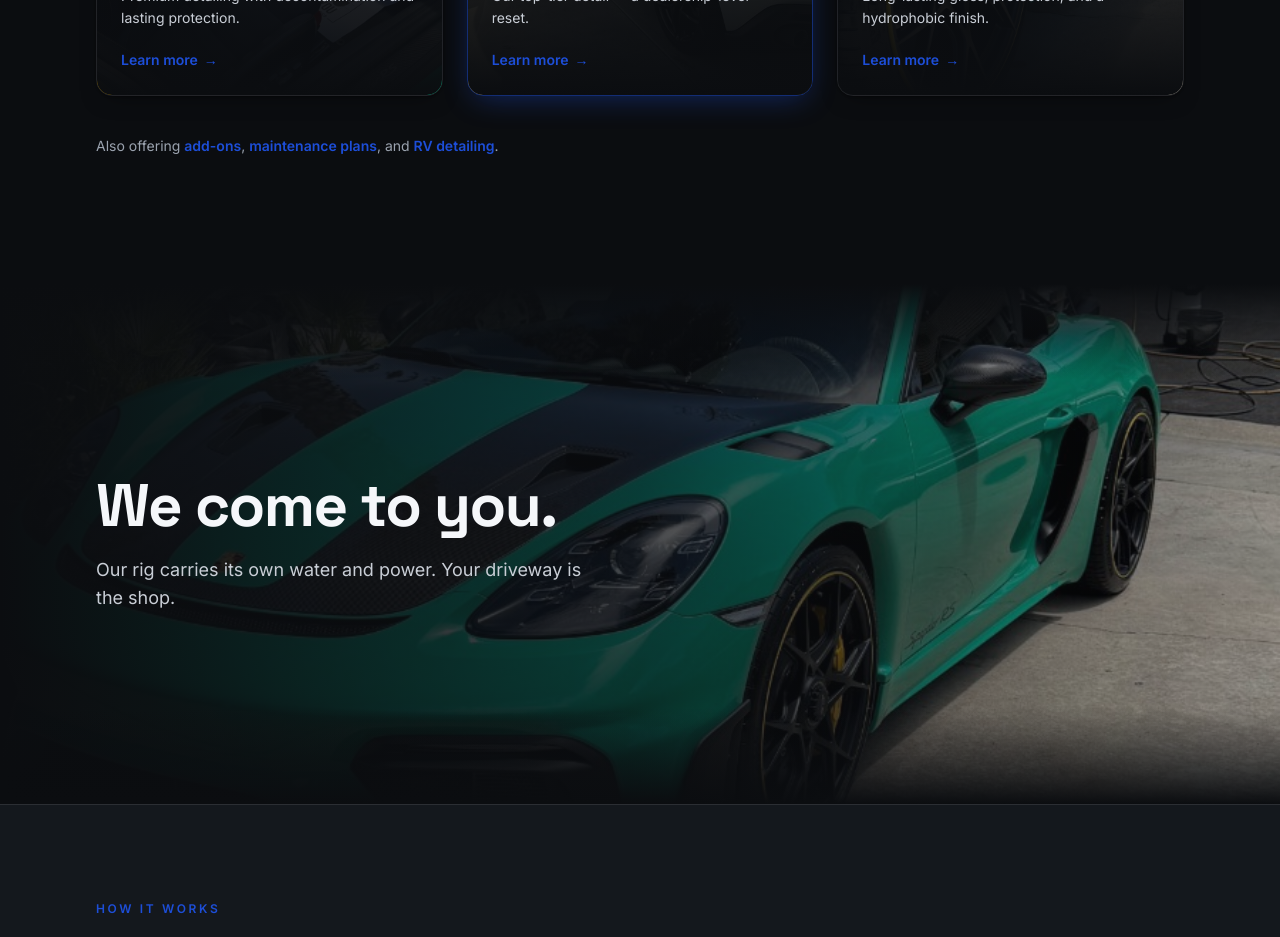
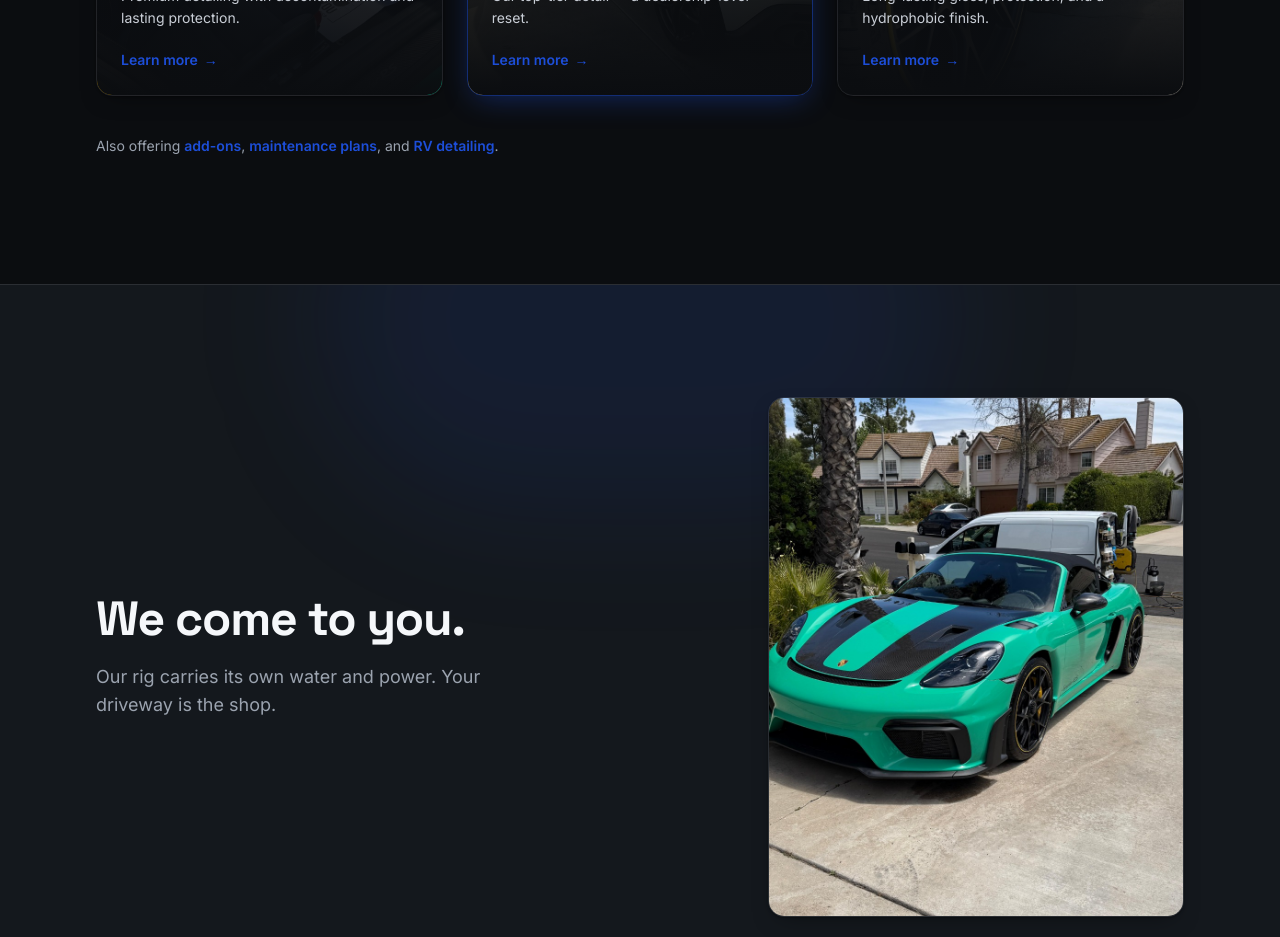
Before and after one commit to Contractor-burnlist/royalrinse, a Next.js app: page / in a window 1280 px wide. Shown: the part 1860-2797 px from the top of the page. Built offline with nearby package versions, Linux system fonts and the light colour scheme.

Commit message:
Fix stretched/blurry images (aspect ratio + no upscaling)

```diff
--- a/app/packages/page.tsx
+++ b/app/packages/page.tsx
@@ -87,8 +87,10 @@ export default function PackagesPage() {
                       alt=""
                       fill
                       loading="lazy"
-                      sizes="50vw"
-                      className="object-cover"
+                      quality={85}
+                      // Half of the max-w-container card, not half the viewport.
+                      sizes="(max-width: 1024px) 0px, 560px"
+                      className="object-cover object-center"
                     />
                     <div className="absolute inset-0 bg-gradient-to-r from-surface via-surface/85 to-surface/40" />
                   </div>
--- a/app/page.tsx
+++ b/app/page.tsx
@@ -303,7 +303,13 @@ function Gallery() {
         </Link>
       </div>
 
-      <LightboxGrid images={homeGalleryShots} className="mt-12 grid gap-4 sm:grid-cols-2 lg:grid-cols-3" />
+      {/* Masonry, not a forced 4:3 crop — the sources are portrait and a
+          landscape tile threw away ~58% of every frame. */}
+      <LightboxGrid
+        images={homeGalleryShots}
+        variant="masonry"
+        className="mt-14 columns-2 gap-4 lg:columns-3"
+      />
     </Section>
   );
 }
@@ -380,6 +386,7 @@ export default function Home() {
         image={bandImages.showroom}
         headline="Showroom finish, every time."
         sub="The finish is in the parts most people skip — every vent, seam, and panel."
+        reverse
       />
 
       <ServiceAreaTeaser />
--- a/components/HeroCarousel.tsx
+++ b/components/HeroCarousel.tsx
@@ -7,12 +7,17 @@ import { featureVehicles, type GalleryImage } from "@/lib/gallery";
 const AUTO_ADVANCE_MS = 5000;
 
 /**
- * Strongest exterior shots across every feature vehicle. If that somehow yields
- * a single image, fall back to exterior + interior so the carousel always has
- * something to rotate through.
+ * The hero is the most-upscaled surface on the site, so it uses only the
+ * highest-resolution sources. The 576px-wide shots would need a 5x upscale
+ * here; the 900px ones need 3.2x. Still short of sharp — the sources are too
+ * small for full-bleed (see lib/gallery.ts) — but materially better.
  */
+const MIN_HERO_WIDTH = 900;
+
 function buildSlides(): GalleryImage[] {
   const exteriors = featureVehicles.flatMap((vehicle) => vehicle.exterior);
+  const highRes = exteriors.filter((image) => image.width >= MIN_HERO_WIDTH);
+  if (highRes.length > 1) return highRes;
   if (exteriors.length > 1) return exteriors;
 
   return featureVehicles.flatMap((vehicle) => [
@@ -79,7 +84,11 @@ export function HeroCarousel({ children }: { children: ReactNode }) {
             alt={slide.alt}
             fill
             priority={index === 0}
+            quality={90}
             sizes="100vw"
+            // Portrait source in a landscape frame: anchor the crop on the car
+            // (upper-middle) instead of the dead centre of the photo.
+            style={{ objectPosition: "50% 40%" }}
             className={`object-cover ${
               index === current && !reducedMotion ? "motion-safe:animate-kenburns" : ""
             }`}
--- a/components/Lightbox.tsx
+++ b/components/Lightbox.tsx
@@ -87,6 +87,8 @@ export function LightboxGrid({
               onClick={() => open(index)}
               className={`${tileClasses} mb-4 break-inside-avoid`}
             >
+              {/* width/height are the real file dimensions, so the tile keeps
+                  the photo's native ratio — no crop, no squish. */}
               <Image
                 src={image.src}
                 alt={image.alt}
@@ -94,6 +96,7 @@ export function LightboxGrid({
                 height={image.height}
                 loading={index < eagerCount ? "eager" : "lazy"}
                 priority={index < eagerCount}
+                quality={90}
                 sizes="(max-width: 640px) 50vw, (max-width: 1024px) 33vw, 25vw"
                 className="h-auto w-full transition-transform duration-500 group-hover:scale-105"
               />
@@ -179,11 +182,13 @@ export function LightboxGrid({
             onClick={(event) => event.stopPropagation()}
             className="relative h-[88vh] w-full max-w-6xl animate-[fadeIn_320ms_ease-out]"
           >
+            {/* object-contain: shows the whole frame at its true ratio. */}
             <Image
               src={active.src}
               alt={active.alt}
               fill
               priority
+              quality={90}
               sizes="100vw"
               className="rounded-2xl object-contain drop-shadow-2xl"
             />
--- a/components/PhotoBand.tsx
+++ b/components/PhotoBand.tsx
@@ -4,58 +4,65 @@ import { Container } from "@/components/ui";
 import { Reveal } from "@/components/Reveal";
 
 /**
- * Full-bleed photo interstitial with an overlaid line of copy.
+ * Photo interstitial.
  *
- * No fixed-attachment parallax: it doesn't work with next/image (which renders
- * an <img>, not a CSS background) and is janky on mobile Safari. The depth here
- * comes from the scrim and the reveal instead.
+ * NOT full-bleed. The source photos are portrait phone shots (max 900px wide);
+ * stretching one across a 1440px viewport meant a 3.2x upscale on retina and
+ * cropped away ~75% of the frame. Instead the photo sits in a portrait frame
+ * capped at 26rem (416px CSS = 832px on retina, under the 900px source), so it
+ * renders without upscaling and keeps its own aspect ratio.
  */
 export function PhotoBand({
   image,
   headline,
   sub,
+  reverse = false,
 }: {
   image: GalleryImage;
   headline: string;
   sub?: string;
+  /** Put the photo on the left instead of the right. */
+  reverse?: boolean;
 }) {
   return (
-    <section className="relative flex min-h-[55vh] items-center overflow-hidden md:min-h-[65vh]">
-      <div className="absolute inset-0">
-        <Image
-          src={image.src}
-          alt={image.alt}
-          fill
-          loading="lazy"
-          sizes="100vw"
-          className="object-cover"
-        />
-      </div>
-
+    <section className="relative overflow-hidden border-y border-hairline bg-charcoal">
       <div
         aria-hidden="true"
-        className="absolute inset-0 bg-gradient-to-r from-base via-base/75 to-base/30"
-      />
-      <div
-        aria-hidden="true"
-        className="absolute inset-x-0 top-0 h-24 bg-gradient-to-b from-base to-transparent"
-      />
-      <div
-        aria-hidden="true"
-        className="absolute inset-x-0 bottom-0 h-24 bg-gradient-to-t from-base to-transparent"
+        className="pointer-events-none absolute -top-40 left-1/2 h-96 w-[40rem] -translate-x-1/2 rounded-full bg-royal/10 blur-3xl"
       />
 
-      <Container className="relative py-24">
-        <Reveal>
-          <p className="font-display text-4xl font-bold leading-[1.1] tracking-tight text-ink sm:text-5xl lg:text-6xl">
-            {headline}
-          </p>
-          {sub ? (
-            <p className="mt-5 max-w-lg text-base leading-relaxed text-chrome sm:text-lg">
-              {sub}
+      <Container className="relative py-20 sm:py-28">
+        <div
+          className={`flex flex-col items-center gap-12 lg:flex-row lg:gap-20 ${
+            reverse ? "lg:flex-row-reverse" : ""
+          }`}
+        >
+          <Reveal className="flex-1">
+            <p className="font-display text-4xl font-bold leading-[1.05] tracking-tight text-ink sm:text-5xl">
+              {headline}
             </p>
-          ) : null}
-        </Reveal>
+            {sub ? (
+              <p className="mt-5 max-w-md text-base leading-relaxed text-muted sm:text-lg">
+                {sub}
+              </p>
+            ) : null}
+          </Reveal>
+
+          <Reveal delay={100} className="w-full max-w-[26rem] shrink-0">
+            <div className="relative aspect-[4/5] w-full overflow-hidden rounded-2xl border border-hairline shadow-card">
+              <Image
+                src={image.src}
+                alt={image.alt}
+                fill
+                loading="lazy"
+                quality={90}
+                // Never requests more than the frame actually is.
+                sizes="(max-width: 1024px) 100vw, 416px"
+                className="object-cover"
+              />
+            </div>
+          </Reveal>
+        </div>
       </Container>
     </section>
   );
--- a/components/ServicePhotoCard.tsx
+++ b/components/ServicePhotoCard.tsx
@@ -35,6 +35,7 @@ export function ServicePhotoCard({
         aria-hidden="true"
         fill
         loading="lazy"
+        quality={85}
         sizes="(max-width: 640px) 100vw, (max-width: 1024px) 50vw, 33vw"
         className="object-cover transition-transform duration-700 ease-out motion-safe:group-hover:scale-110"
       />
```
Also changed, not shown: lib/gallery.ts (+7 -0 lines).
